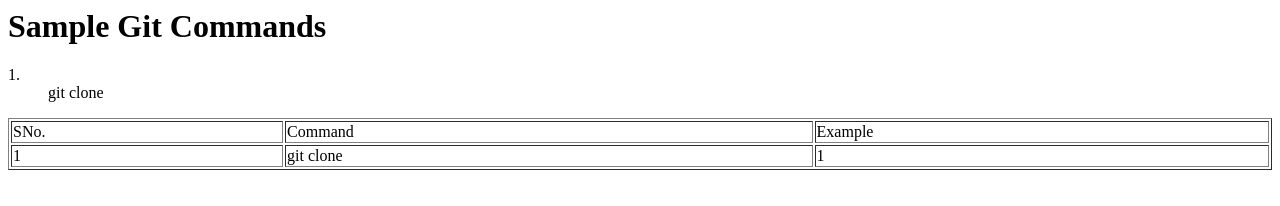
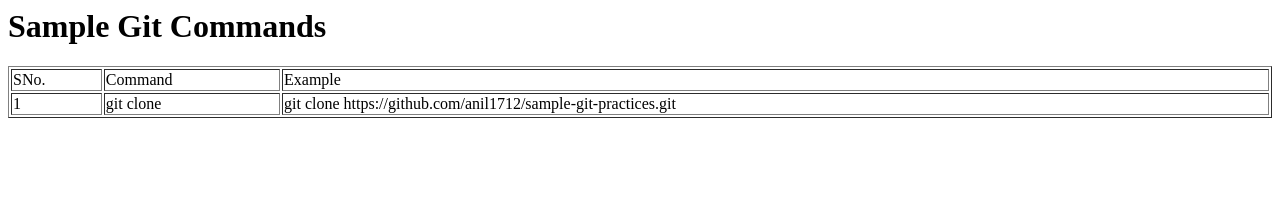
Before and after one commit to anil1712/sample-git-practices, a plain HTML site: page index.html in a window 1280 px wide. Drawn offline with Linux system fonts and the light colour scheme.

Commit message:
Fix html issue

```diff
--- a/index.html
+++ b/index.html
@@ -4,10 +4,6 @@
 	</head>
 	<body>
 		<h1>Sample Git Commands</h1>
-		<dl>
-			<dt>1. </li>
-			<dd>git clone <repo-url> </dd>
-		</dl>
 		<table border="1" width="100%">
 			<tr>
 				<td>
@@ -27,7 +23,7 @@
 				git clone <repo-url>
 			</td>
 			<td>
-				1
+				git clone https://github.com/anil1712/sample-git-practices.git
 			</td>
 		</table>
 	</body>
```
